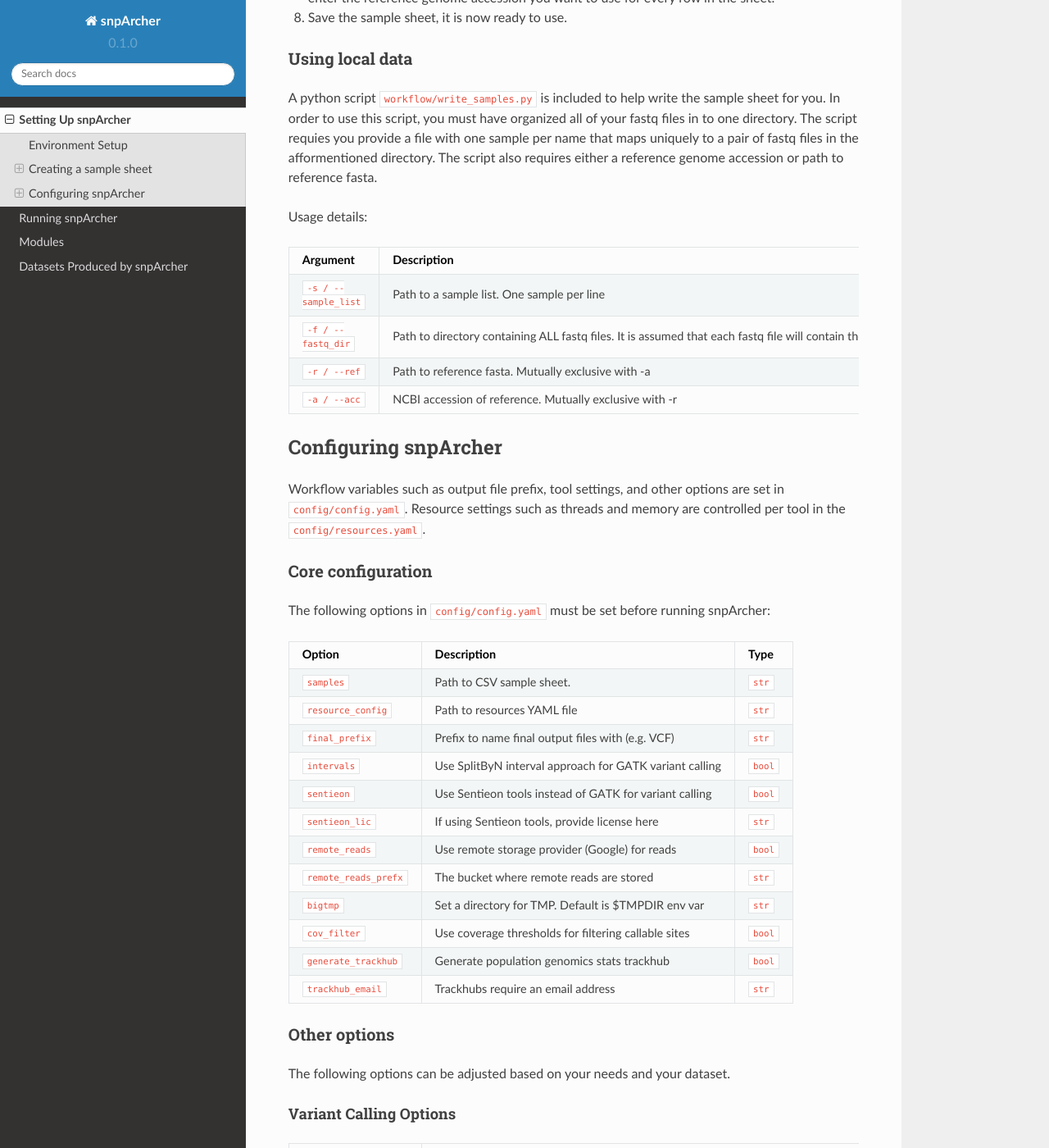
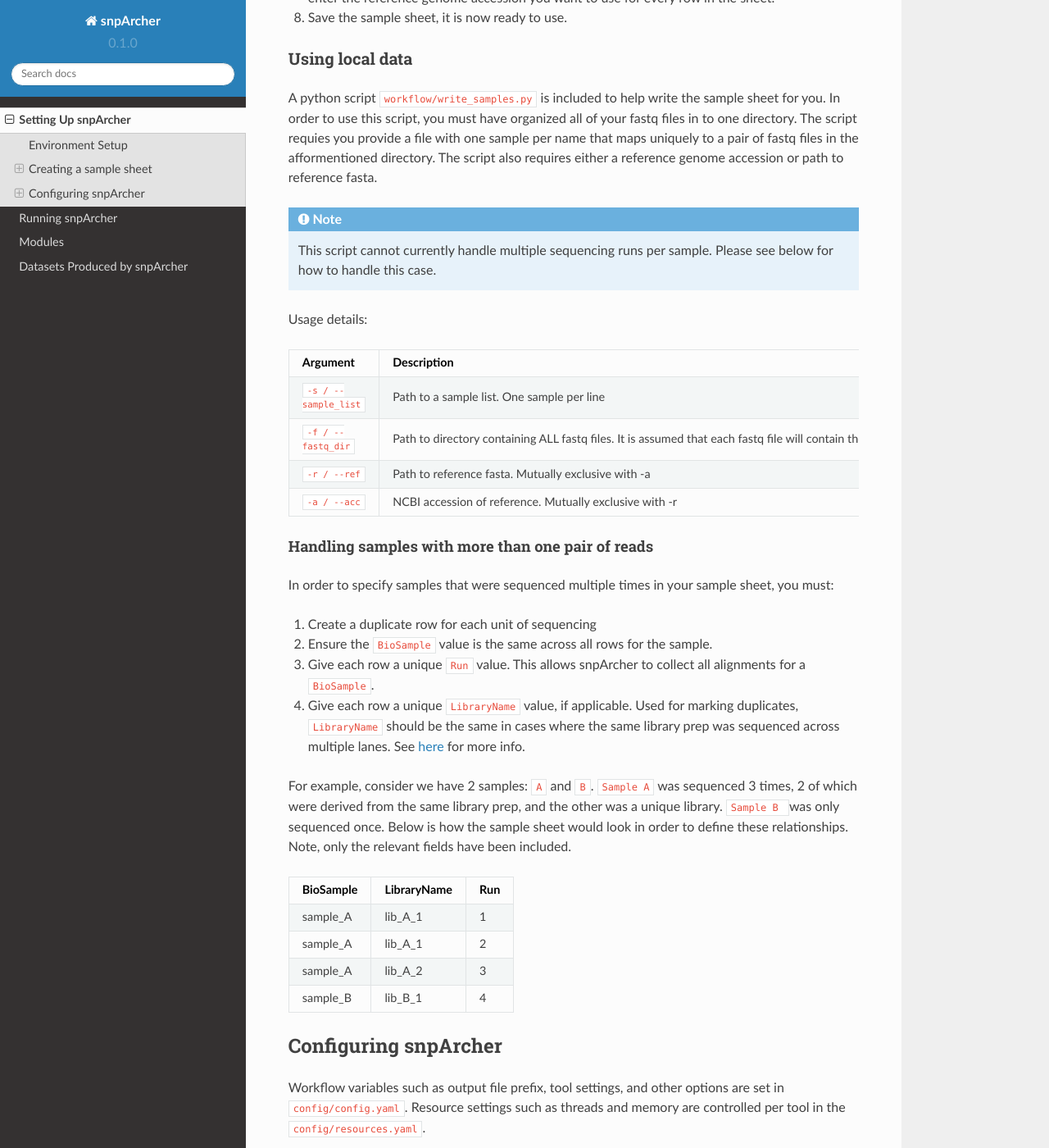
Before and after one commit to harvardinformatics/snpArcher, a Sphinx documentation site: the page built from docs/setup.md, in a window 1280 px wide and 1400 px high, scrolled down 2120 px. Shown: the whole window at 82% size. Built offline with Sphinx 7.4.7 and the Read the Docs theme 2.0.0, drawn with Linux system fonts in a browser that asks for light colours.

Commit message:
add info about multiple seq runs

````diff
--- a/docs/setup.md
+++ b/docs/setup.md
@@ -57,6 +57,10 @@ If you'd like to reanalyze an existing NCBI SRA BioProject, please follow these
 ### Using local data
 A python script `workflow/write_samples.py` is included to help write the sample sheet for you. In order to use this script, you must have organized all of your fastq files in to one directory. The script requies you provide a file with one sample per name that maps uniquely to a pair of fastq files in the afformentioned directory. The script also requires either a reference genome accession or path to reference fasta.
 
+```{note}
+This script cannot currently handle multiple sequencing runs per sample. Please see below for how to handle this case.
+```
+
 Usage details:
 
 |Argument| Description|
@@ -65,6 +69,24 @@ Usage details:
 | `-f / --fastq_dir` | Path to directory containing ALL fastq files. It is assumed that each fastq file will contain the sample name uniquely. |
 | `-r / --ref` | Path to reference fasta. Mutually exclusive with -a|
 | `-a / --acc` | NCBI accession of reference. Mutually exclusive with -r|
+
+#### Handling samples with more than one pair of reads
+
+In order to specify samples that were sequenced multiple times in your sample sheet, you must:
+1. Create a duplicate row for each unit of sequencing
+2. Ensure the `BioSample` value is the same across all rows for the sample.
+3. Give each row a unique `Run` value. This allows snpArcher to collect all alignments for a `BioSample`.
+4. Give each row a unique `LibraryName` value, if applicable. Used for marking duplicates, `LibraryName` should be the same in cases where the same library prep was sequenced across multiple lanes. See [here](https://gatk.broadinstitute.org/hc/en-us/articles/360035890671-Read-groups) for more info.
+
+For example, consider we have 2 samples: `A` and `B`. `Sample A` was sequenced 3 times, 2 of which were derived from the same library prep, and the other was a unique library. `Sample B `was only sequenced once. Below is how the sample sheet would look in order to define these relationships. Note, only the relevant fields have been included.
+
+| BioSample | LibraryName | Run |
+| --------- | ----------- | --- |
+| sample_A | lib_A_1 | 1 |
+| sample_A | lib_A_1 | 2 |
+| sample_A | lib_A_2 | 3 |
+| sample_B | lib_B_1 | 4 |
+
 
 ## Configuring snpArcher
 
````
